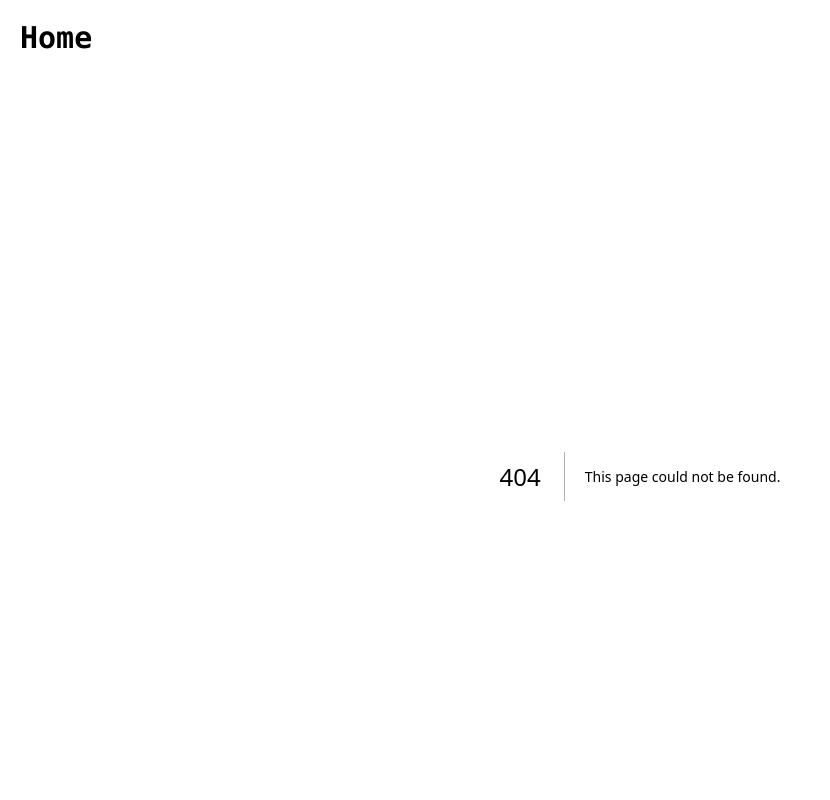
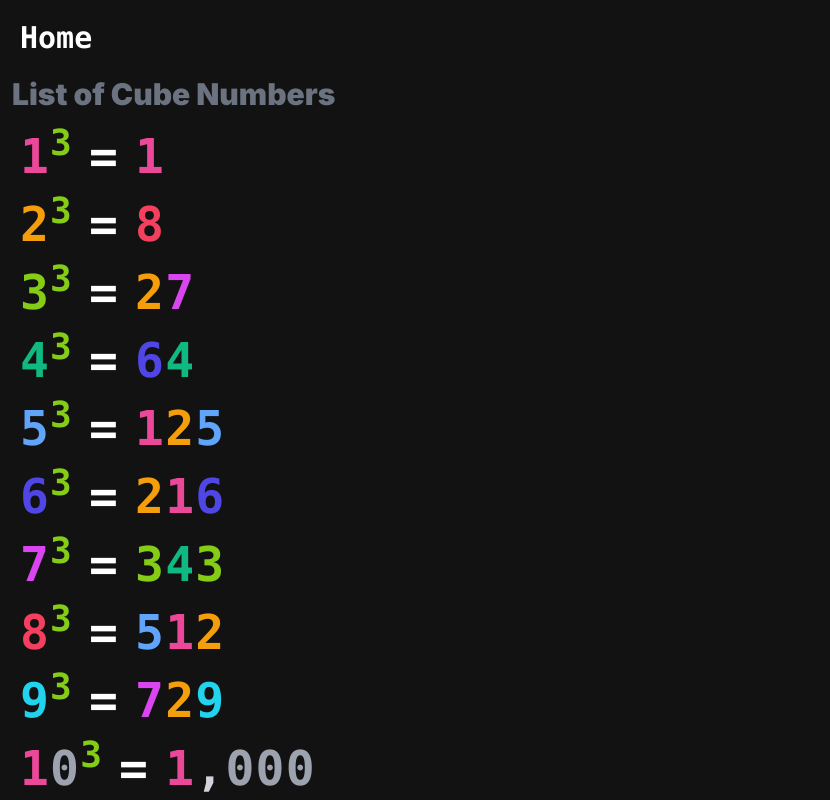
Before and after one commit to hadmacker/numbrella, a Next.js app: page /numbers/allcubes in a window 1280 px wide. Before the commit this address had no page. Shown: the top 800 px of the page, without its empty margins (0-830 px from the left). Built offline with nearby package versions, Linux system fonts and the light colour scheme.

Commit message:
list of square and cube numbers (#37)

```diff
--- /dev/null
+++ b/app/numbers/allcubes/page.tsx
@@ -0,0 +1,62 @@
+'use client'
+
+import React from "react";
+import { PrettyChar } from '../../prettyChar'
+import { NumberFormatter } from '../../numberFormatter'
+
+const numbers = PrettyChar.allCharacters();
+
+function formatted(number: number, bw: boolean): React.ReactElement[] {
+  const digitsArray = NumberFormatter.formatNumberWithBreaks(number.toString()).split("");
+
+  // Create an array of <div> elements to hold each digit
+  const divElements: React.ReactElement[] = digitsArray.map((digit, index) => {
+    const prettyStyle = (bw.toString() == "true")
+      ? numbers.filter(n=> n.id == "0")[0].prettyStyle
+      : numbers.filter(n=> n.id == digit)[0].prettyStyle;
+    const combinedClasses = `${prettyStyle}`;
+    return (
+      <span className={combinedClasses} key={index}>
+        {digit}
+      </span>
+    );
+  });
+
+  return divElements;
+}
+
+export default function Page() {
+  const n = 1000;
+  const divElements: React.ReactElement[] = [];
+
+  for (let i = 1; i <= n; i++) {
+    const c = i * i * i;
+    divElements.push(
+      <div key={i}>
+        {Formula(i, c, false)}
+      </div>
+    );
+  }
+
+  return (
+    <>
+      <span className="mx-3 md:mx-2 md:p-1 text-2xl md:text-3xl font-black text-gray-500">List of Cube Numbers</span>
+      <div className="columns-1 text-left">
+        {divElements}
+      </div>
+    </>
+  )
+}
+
+function Formula(value1: number, value3: number, bw: boolean) {
+  return (
+    <>
+      <p className="text-left m-5 tracking-wide font-mono text-5xl font-black">
+        {formatted(value1, bw)}
+        <sup>{formatted(3, bw)}</sup>
+        <span className="px-4">=</span>
+        {formatted(value3, bw)}
+      </p>
+    </>
+    )
+}
--- /dev/null
+++ b/app/numbers/allsquares/page.tsx
@@ -0,0 +1,62 @@
+'use client'
+
+import React from "react";
+import { PrettyChar } from '../../prettyChar'
+import { NumberFormatter } from '../../numberFormatter'
+
+const numbers = PrettyChar.allCharacters();
+
+function formatted(number: number, bw: boolean): React.ReactElement[] {
+  const digitsArray = NumberFormatter.formatNumberWithBreaks(number.toString()).split("");
+
+  // Create an array of <div> elements to hold each digit
+  const divElements: React.ReactElement[] = digitsArray.map((digit, index) => {
+    const prettyStyle = (bw.toString() == "true")
+      ? numbers.filter(n=> n.id == "0")[0].prettyStyle
+      : numbers.filter(n=> n.id == digit)[0].prettyStyle;
+    const combinedClasses = `${prettyStyle}`;
+    return (
+      <span className={combinedClasses} key={index}>
+        {digit}
+      </span>
+    );
+  });
+
+  return divElements;
+}
+
+export default function Page() {
+  const n = 1000;
+  const divElements: React.ReactElement[] = [];
+
+  for (let i = 1; i <= n; i++) {
+    const c = i * i;
+    divElements.push(
+      <div key={i}>
+        {Formula(i, c, false)}
+      </div>
+    );
+  }
+
+  return (
+    <>
+      <span className="mx-3 md:mx-2 md:p-1 text-2xl md:text-3xl font-black text-gray-500">List of Square Numbers</span>
+      <div className="columns-1 text-left">
+        {divElements}
+      </div>
+    </>
+  )
+}
+
+function Formula(value1: number, value3: number, bw: boolean) {
+  return (
+    <>
+      <p className="text-left m-5 tracking-wide font-mono text-5xl font-black">
+        {formatted(value1, bw)}
+        <sup>{formatted(2, bw)}</sup>
+        <span className="px-4">=</span>
+        {formatted(value3, bw)}
+      </p>
+    </>
+    )
+}
--- a/app/page.tsx
+++ b/app/page.tsx
@@ -11,7 +11,9 @@ export default function Home() {
             <li key="n1.1.2.2" className='mx-3 my-3 md:mx-:3 md:my-6'><a href="numbers/fib-all?first=75"><span className="mx-2 p-4 text-2xl md:text-3xl font-black">Fibonacci List</span></a></li>
             <li key="n1.1.2.3" className='mx-3 my-3 md:mx-:3 md:my-6'><a href="numbers/pi"><span className="mx-2 p-4 text-2xl md:text-3xl font-black">Pi to 100 decimals</span></a></li>
             <li key="n1.1.2.4" className='mx-3 my-3 md:mx-:3 md:my-6'><a href="numbers/powersoftwo"><span className="mx-2 p-4 text-2xl md:text-3xl font-black">Powers of Two</span></a></li>
+            <li key="n1.1.2.4.all" className='mx-3 my-3 md:mx-:3 md:my-6'><a href="numbers/allsquares"><span className="mx-2 p-4 text-2xl md:text-3xl font-black">Square number list</span></a></li>
             <li key="n1.1.2.5" className='mx-3 my-3 md:mx-:3 md:my-6'><a href="numbers/cubes"><span className="mx-2 p-4 text-2xl md:text-3xl font-black">Cube numbers</span></a></li>
+            <li key="n1.1.2.5.all" className='mx-3 my-3 md:mx-:3 md:my-6'><a href="numbers/allcubes"><span className="mx-2 p-4 text-2xl md:text-3xl font-black">Cube number list</span></a></li>
             <li key="n1.1.2.6" className='mx-3 my-3 md:mx-:3 md:my-6'><a href="numbers/googol"><span className="mx-2 p-4 text-2xl md:text-3xl font-black">Googol</span></a></li>
             <li key="n1.1.2.7" className='mx-3 my-3 md:mx-:3 md:my-6'><a href="numbers/shortscale"><span className="mx-2 p-4 text-2xl md:text-3xl font-black">Names of Large Numbers</span></a></li>
             <li key="n1.1.2.8" className='mx-3 my-3 md:mx-:3 md:my-6'><a href="numbers/even-odd"><span className="mx-2 p-4 text-2xl md:text-3xl font-black">Evens and Odds</span></a></li>
```
